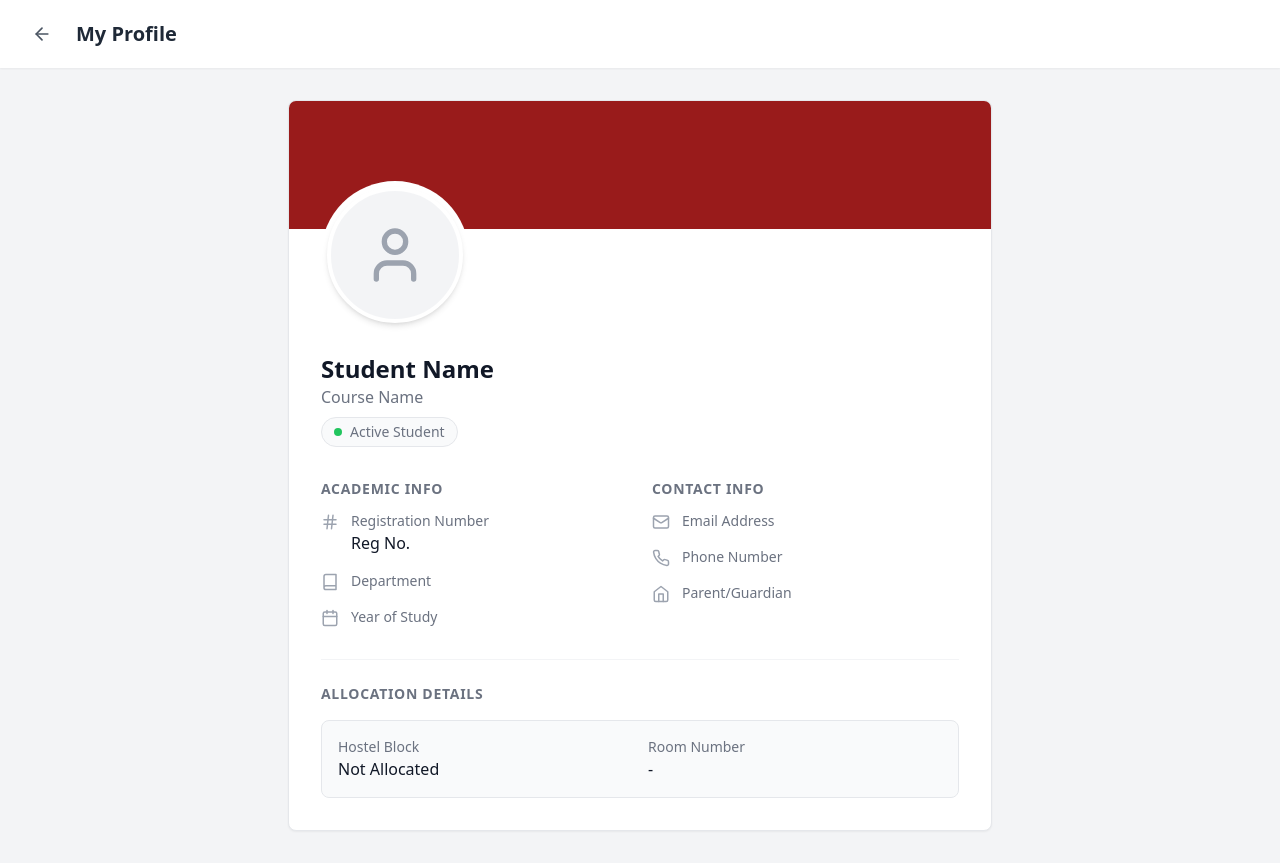
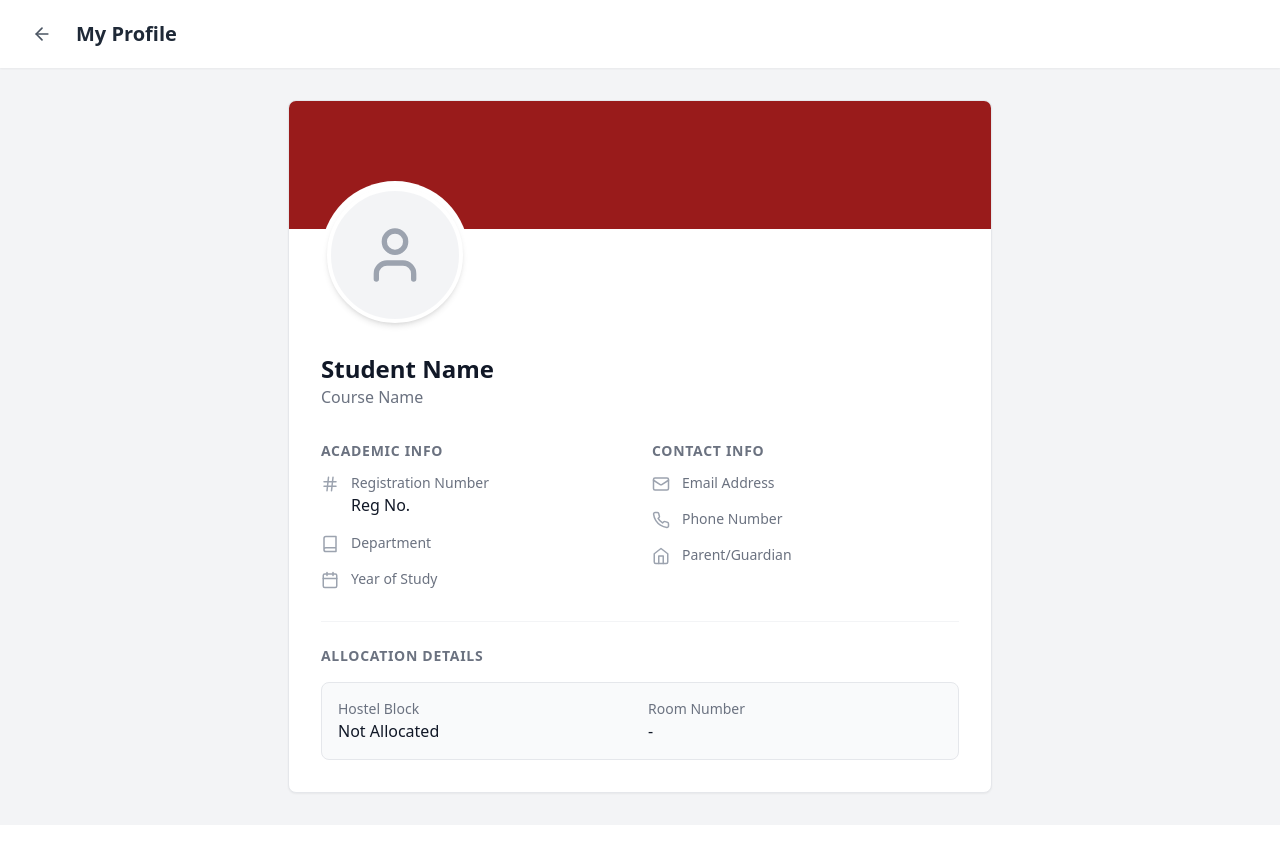
Before and after one commit to rijinpunthala007-dot/Hostel_Management, a React (Vite) app: page /profile in a window 1280 px wide. After the commit the page ends 825 px from the top, so only its background shows below. Built offline with nearby package versions, Linux system fonts and the light colour scheme.

Commit message:
Remove student status indicator and update filtering logic

```diff
--- a/src/pages/StudentProfile.jsx
+++ b/src/pages/StudentProfile.jsx
@@ -37,10 +37,7 @@ const StudentProfile = () => {
                         <div className="mb-8">
                             <h2 className="text-2xl font-bold text-gray-900">{userData.name}</h2>
                             <p className="text-gray-500 font-medium">{userData.course}</p>
-                            <div className="flex items-center gap-2 mt-2 text-sm text-gray-500 bg-gray-50 inline-flex px-3 py-1 rounded-full border border-gray-200">
-                                <span className="w-2 h-2 bg-green-500 rounded-full"></span>
-                                Active Student
-                            </div>
+
                         </div>
 
                         {/* Details Grid */}
```
